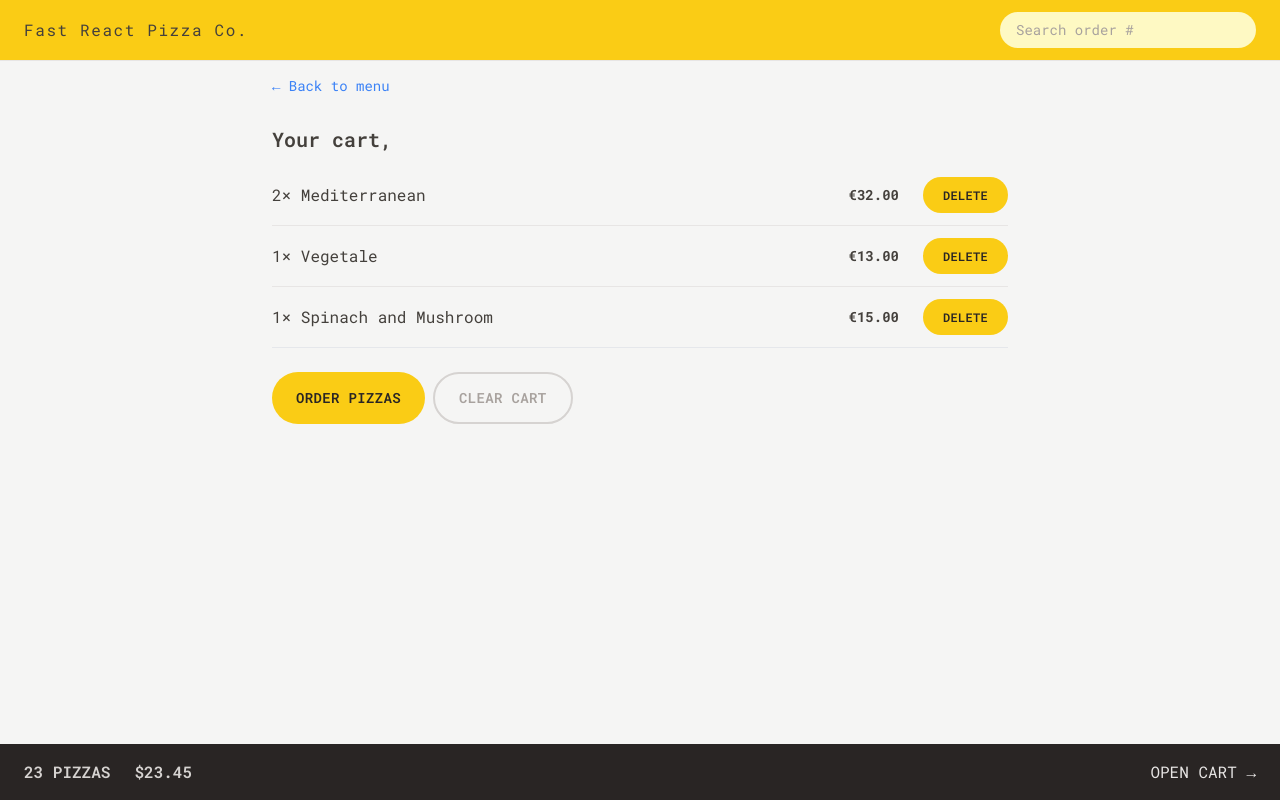
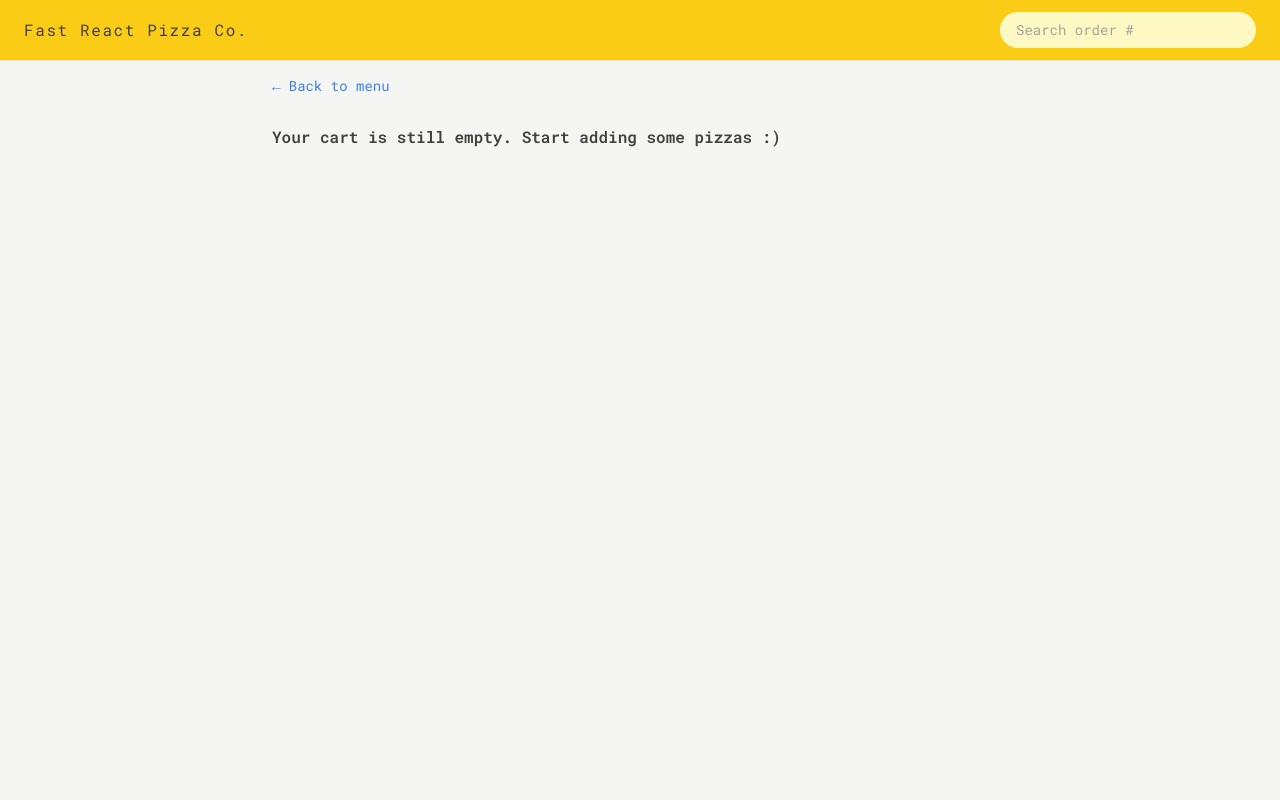
Before and after one commit to Samuel-Toriola/fast-pizza-app, a React (Vite) app: page /cart in a window 1280 px wide. Built offline with nearby package versions, Linux system fonts and the light colour scheme.

Commit message:
Setting up the reducers

```diff
--- a/src/features/cart/Cart.jsx
+++ b/src/features/cart/Cart.jsx
@@ -2,36 +2,16 @@
 import LinkButton from '../../ui/LinkButton';
 import Button from '../../ui/Button';
 import CartItem from './CartItem';
-import { useSelector } from 'react-redux';
-
-const fakeCart = [
-  {
-    pizzaId: 12,
-    name: 'Mediterranean',
-    quantity: 2,
-    unitPrice: 16,
-    totalPrice: 32,
-  },
-  {
-    pizzaId: 6,
-    name: 'Vegetale',
-    quantity: 1,
-    unitPrice: 13,
-    totalPrice: 13,
-  },
-  {
-    pizzaId: 11,
-    name: 'Spinach and Mushroom',
-    quantity: 1,
-    unitPrice: 15,
-    totalPrice: 15,
-  },
-];
+import { useDispatch, useSelector } from 'react-redux';
+import { clearCart, getCart } from './cartSlice';
+import EmptyCart from './EmptyCart';
 
 function Cart() {
   const username = useSelector(state=> state.user.username)
+  const cart = useSelector(getCart);
+  const dispatch = useDispatch()
 
-  const cart = fakeCart;
+  if(!cart.length) return <EmptyCart/>
 
   return (
     <div className='py-3 px-4'>
@@ -44,7 +24,7 @@
       </ul>
       <div className="mt-6 space-x-2">
         <Button to="/order/new" type="primary">Order pizzas</Button>
-        <Button type="secondary">Clear cart</Button>
+        <Button type="secondary" onClick={()=> dispatch(clearCart())}>Clear cart</Button>
         {/* <button>Clear cart</button> */}
       </div>
     </div>
--- a/src/features/cart/CartOverview.jsx
+++ b/src/features/cart/CartOverview.jsx
@@ -1,11 +1,18 @@
+import { useSelector } from 'react-redux';
 import { Link } from 'react-router-dom';
+import { getTotalCartPrice, getTotalCartQuantity } from './cartSlice';
+import { formatCurrency } from '../../utilities/helpers';
 
 function CartOverview() {
+ const totalCartQuantity =  useSelector(getTotalCartQuantity);
+ const totalCartPrice = useSelector(getTotalCartPrice)
+
+ if(!totalCartQuantity) return null
   return (
     <div className="text-stone-200 bg-stone-800 px-4 py-4 text-sm uppercase sm:px-6 md:text-base flex items-center justify-between">
       <p className="space-x-4 font-semibold text-stone-300 sm:space-x-6">
-        <span>23 pizzas</span>
-        <span>$23.45</span>
+        <span>{totalCartQuantity} pizzas</span>
+        <span>{formatCurrency(totalCartPrice)}</span>
       </p>
       <Link to="/cart"> Open cart &rarr; </Link>
     </div>
--- a/src/features/cart/EmptyCart.jsx
+++ b/src/features/cart/EmptyCart.jsx
@@ -1,11 +1,12 @@
 import { Link } from 'react-router-dom';
+import LinkButton from '../../ui/LinkButton';
 
 function EmptyCart() {
   return (
-    <div>
-      <Link to="/menu">&larr; Back to menu</Link>
+    <div className='py-3 px-4'>
+     <LinkButton to="/menu">&larr; Back to menu</LinkButton>
 
-      <p>Your cart is still empty. Start adding some pizzas :)</p>
+      <p className='mt-7 font-semibold'>Your cart is still empty. Start adding some pizzas :)</p>
     </div>
   );
 }
--- a/src/features/cart/cartSlice.js
+++ b/src/features/cart/cartSlice.js
@@ -1,14 +1,14 @@
 import { createSlice } from "@reduxjs/toolkit"
 
 const initialState = {
-  // cart : [],
-  cart: [{
-    pizzaId:12,
-    name: "Mediterranean",
-    quantity: 2,
-    unitPrice: 16,
-    totalPrice: 32
-  },],
+  cart : [],
+  // cart: [{
+  //   pizzaId:12,
+  //   name: "Mediterranean",
+  //   quantity: 2,
+  //   unitPrice: 16,
+  //   totalPrice: 32
+  // },],
 }
 
 const cartSlice = createSlice({
@@ -45,3 +45,7 @@
 
 export const {addItem, deleteItem, increaseItemQuantity, decreaseItemQuantity, clearCart} =  cartSlice.actions;
 export default cartSlice.reducer
+
+export const getCart = state => state.cart.cart
+export const getTotalCartQuantity = state => state.cart.cart.reduce((sum,item)=> sum + item.quantity, 0)
+export const getTotalCartPrice = state => state.cart.cart.reduce((sum,item)=> sum + item.totalPrice, 0)
--- a/src/features/menu/MenuItem.jsx
+++ b/src/features/menu/MenuItem.jsx
@@ -1,8 +1,22 @@
+import { useDispatch } from "react-redux";
 import Button from "../../ui/Button";
 import { formatCurrency } from "../../utilities/helpers";
+import { addItem } from "../cart/cartSlice";
 
 function MenuItem({ pizza }) {
+  const dispatch = useDispatch()
   const { id, name, unitPrice, ingredients, soldOut, imageUrl } = pizza;
+
+  function handleAddToCart (){
+    const newItem = {
+      pizzaId:id,
+      name,
+      quantity: 1,
+      unitPrice,
+      totalPrice: unitPrice * 1,
+    };
+    dispatch(addItem(newItem))
+  }
 
   return (
     <li className="flex gap-4 py-2">
@@ -13,7 +27,7 @@
         <div className="mt-auto flex items-center justify-between">
           {!soldOut ? <p className="text-sm">{formatCurrency(unitPrice)}</p> : <p className="text-sm uppercase font-medium text-stone-500">Sold out</p>}
 
-          <Button type="small">Add to cart</Button>
+          {!soldOut && <Button type="small" onClick={handleAddToCart}>Add to cart</Button>}
         </div>
       </div>
     </li>
--- a/src/ui/Button.jsx
+++ b/src/ui/Button.jsx
@@ -1,6 +1,6 @@
 import { Link } from "react-router-dom"
 
-function Button({children, disabled, to,type}) {
+function Button({children, disabled, to,type, onClick}) {
 
 
   const base = "bg-yellow-400 text-sm uppercase font-semibold text-stone-800  inline-block tracking-wide rounded-full hover:bg-yellow-300 transition-colors duration-300 focus:outline-none focus:ring focus:ring-yellow-300 focus:bg-yellow-300 focus:ring-offset-2 disabled:cursor-not-allowed "
@@ -13,11 +13,18 @@
 
   if(to) return <Link to={to} className={styles[type]}>{children}</Link>
 
+  if(onClick)
+  return (
+    <button onClick={onClick} disabled={disabled} className={styles[type]}>
+      {children}
+    </button>
+  );
+
   return (
     <button disabled={disabled} className={styles[type]}>
       {children}
     </button>
-  )
+  );
 }
 
 export default Button
```
